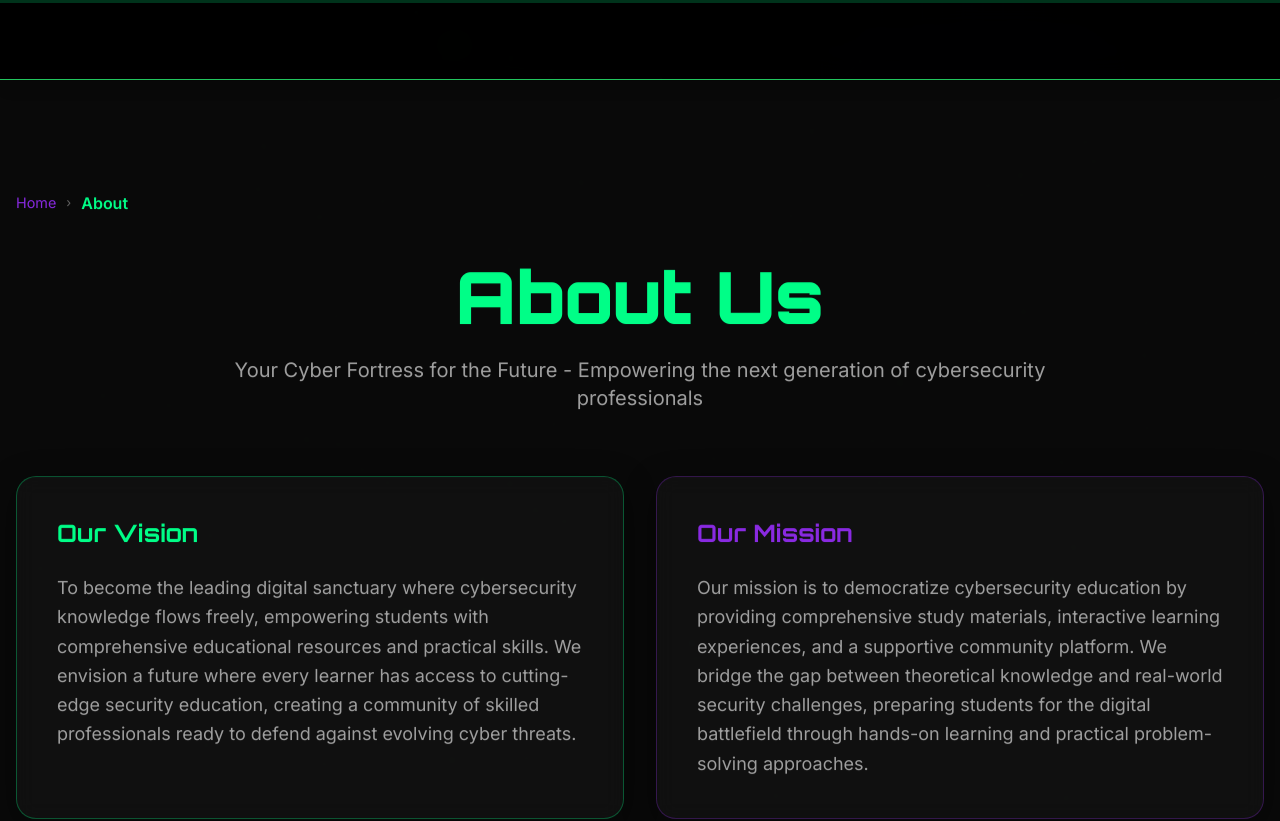
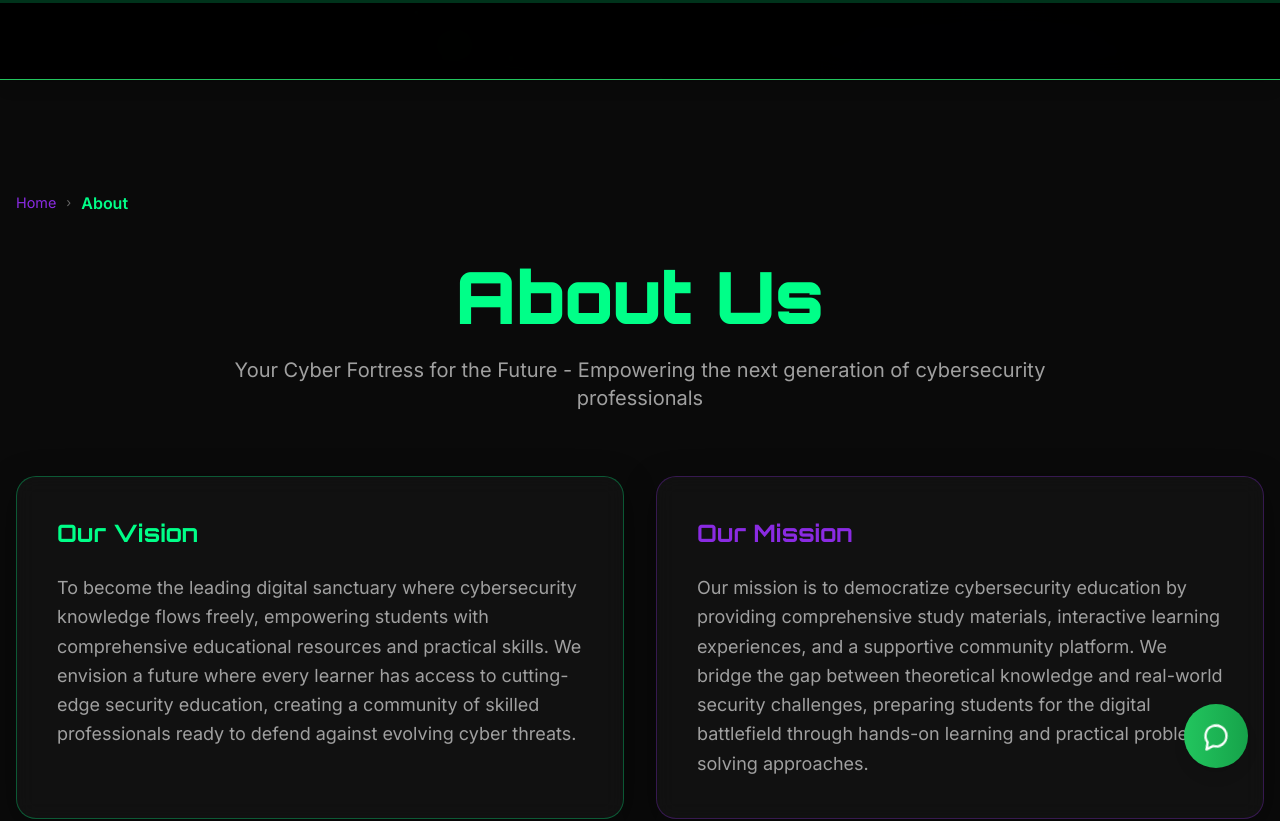
Before and after one commit to phoenixcrypto/cyber-tmsah, a Next.js app: page /about in a window 1280 px wide. Shown: the top 821 px of the page. Built offline with nearby package versions, Linux system fonts and the light colour scheme.

Commit message:
Add ClientLayout wrapper and dynamic exports to all pages

```diff
--- a/app/about/page.tsx
+++ b/app/about/page.tsx
@@ -1,4 +1,6 @@
 'use client'
+
+export const dynamic = 'force-dynamic'
 
 import { motion } from 'framer-motion'
 import Link from 'next/link'
--- a/app/admin/new/page.tsx
+++ b/app/admin/new/page.tsx
@@ -1,4 +1,6 @@
 'use client'
+
+export const dynamic = 'force-dynamic'
 
 import { useState } from 'react'
 import { motion } from 'framer-motion'
--- a/app/admin/page.tsx
+++ b/app/admin/page.tsx
@@ -1,4 +1,6 @@
 'use client'
+
+export const dynamic = 'force-dynamic'
 
 import { useState, useEffect } from 'react'
 import { motion } from 'framer-motion'
--- a/app/layout.tsx
+++ b/app/layout.tsx
@@ -1,17 +1,7 @@
 import type { Metadata } from 'next'
 import { Inter, Orbitron } from 'next/font/google'
 import './globals.css'
-import Navbar from '@/components/Navbar'
-import Footer from '@/components/Footer'
-import FloatingWhatsApp from '@/components/FloatingWhatsApp'
-import AnimatedLayout from '@/components/AnimatedLayout'
-import LoadingScreen from '@/components/LoadingScreen'
-import ParticlesBackground from '@/components/ParticlesBackground'
-import ScrollProgress from '@/components/ScrollProgress'
-import BackToTop from '@/components/BackToTop'
-import SmartParticles from '@/components/SmartParticles'
-
-import DynamicBackground from '@/components/DynamicBackground'
+import ClientLayout from '@/components/ClientLayout'
 
 const inter = Inter({
   subsets: ['latin'],
@@ -85,40 +75,9 @@ export default function RootLayout({
   return (
     <html lang="en" className={`${inter.variable} ${orbitron.variable}`}>
       <body className="font-inter bg-cyber-dark text-dark-100 overflow-x-hidden">
-            <LoadingScreen />
-            <ParticlesBackground />
-            <SmartParticles />
-            <DynamicBackground />
-            <ScrollProgress />
-            <BackToTop />
-
-            {/* Enhanced Background Grid */}
-            <div className="fixed inset-0 enhanced-grid pointer-events-none z-0" />
-
-            {/* Enhanced Grid with Pulse */}
-            <div className="enhanced-grid-pulse" />
-
-            {/* Grid Pulse with Glow */}
-            <div className="grid-pulse-glow" />
-
-            {/* Additional Grid Layers */}
-            <div className="grid-layer-1" />
-            <div className="grid-layer-2" />
-
-            {/* Particles Overlay */}
-            <div className="particles-overlay" />
-
-            {/* Enhanced Particles Interaction */}
-            <div className="particles-interaction" />
-
-        <Navbar />
-        <AnimatedLayout>
-          <main className="relative z-10">
-            {children}
-          </main>
-          <Footer />
-          <FloatingWhatsApp />
-        </AnimatedLayout>
+        <ClientLayout>
+          {children}
+        </ClientLayout>
       </body>
     </html>
   )
--- a/app/materials/page.tsx
+++ b/app/materials/page.tsx
@@ -1,4 +1,6 @@
 'use client'
+
+export const dynamic = 'force-dynamic'
 
 import { motion } from 'framer-motion'
 import Link from 'next/link'
--- a/app/schedule/page.tsx
+++ b/app/schedule/page.tsx
@@ -1,4 +1,6 @@
 'use client'
+
+export const dynamic = 'force-dynamic'
 
 import React, { useState, useEffect } from 'react'
 import { motion } from 'framer-motion'
--- a/app/tasks/page.tsx
+++ b/app/tasks/page.tsx
@@ -1,4 +1,6 @@
 'use client'
+
+export const dynamic = 'force-dynamic'
 
 import { motion } from 'framer-motion'
 import Link from 'next/link'
--- /dev/null
+++ b/components/ClientLayout.tsx
@@ -0,0 +1,50 @@
+'use client'
+
+import Navbar from '@/components/Navbar'
+import Footer from '@/components/Footer'
+import FloatingWhatsApp from '@/components/FloatingWhatsApp'
+import LoadingScreen from '@/components/LoadingScreen'
+import ParticlesBackground from '@/components/ParticlesBackground'
+import ScrollProgress from '@/components/ScrollProgress'
+import BackToTop from '@/components/BackToTop'
+import SmartParticles from '@/components/SmartParticles'
+import DynamicBackground from '@/components/DynamicBackground'
+
+export default function ClientLayout({ children }: { children: React.ReactNode }) {
+  return (
+    <>
+      <LoadingScreen />
+      <ParticlesBackground />
+      <SmartParticles />
+      <DynamicBackground />
+      <ScrollProgress />
+      <BackToTop />
+
+      {/* Enhanced Background Grid */}
+      <div className="fixed inset-0 enhanced-grid pointer-events-none z-0" />
+
+      {/* Enhanced Grid with Pulse */}
+      <div className="enhanced-grid-pulse" />
+
+      {/* Grid Pulse with Glow */}
+      <div className="grid-pulse-glow" />
+
+      {/* Additional Grid Layers */}
+      <div className="grid-layer-1" />
+      <div className="grid-layer-2" />
+
+      {/* Particles Overlay */}
+      <div className="particles-overlay" />
+
+      {/* Enhanced Particles Interaction */}
+      <div className="particles-interaction" />
+
+      <Navbar />
+      <main className="relative z-10">
+        {children}
+      </main>
+      <Footer />
+      <FloatingWhatsApp />
+    </>
+  )
+}
```
